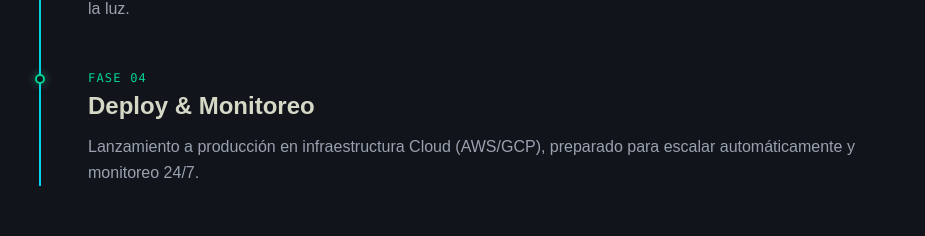
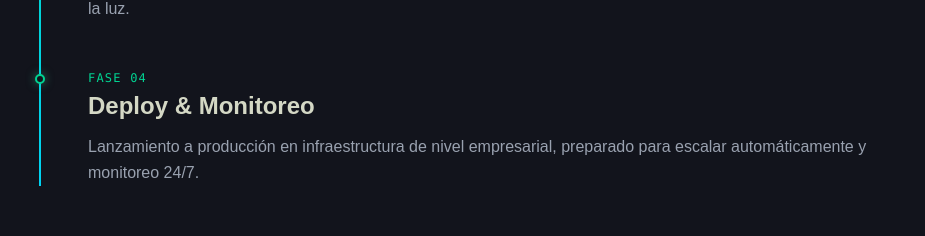
Before and after one commit to wintersoldier1501/naxus-web, a Next.js app: page / in a window 1280 px wide. Shown: the part 3715-3951 px from the top of the page, without its empty margins (177-1102 px from the left). Built offline with nearby package versions, Linux system fonts and the light colour scheme.

Commit message:
Update phase 04 text to remove specific cloud vendors

```diff
--- a/src/app/page.tsx
+++ b/src/app/page.tsx
@@ -565,7 +565,7 @@ export default function Home() {
               {
                 step: "04",
                 title: "Deploy & Monitoreo",
-                desc: "Lanzamiento a producción en infraestructura Cloud (AWS/GCP), preparado para escalar automáticamente y monitoreo 24/7."
+                desc: "Lanzamiento a producción en infraestructura de nivel empresarial, preparado para escalar automáticamente y monitoreo 24/7."
               }
             ].map((item, index) => (
               <motion.div
```
